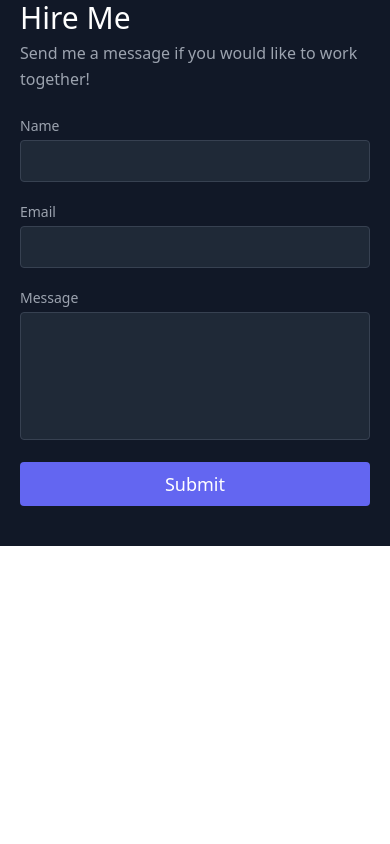
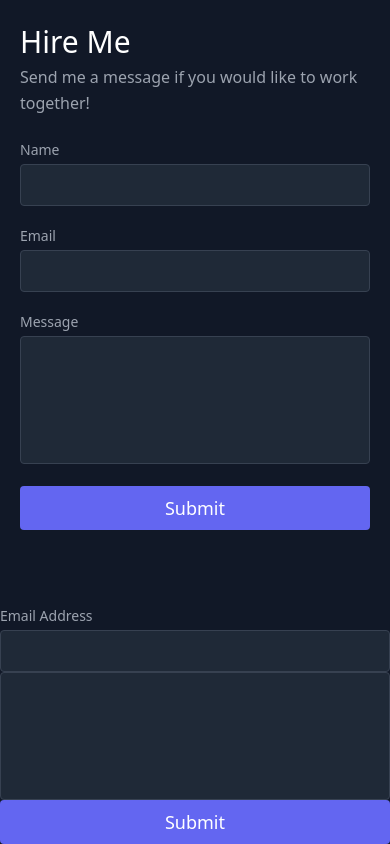
Before and after one commit to mooreFL/React-Portfolio-2, a React (Create React App) app in the folder my-portfolio/: page / in a window 390 px wide. Shown: the part 4994-5838 px from the top of the page. Before the commit the page ends 5540 px from the top, so only its background shows below. Built offline with nearby package versions, Linux system fonts and the light colour scheme.

Commit message:
added formspree to contactform

```diff
--- a/my-portfolio/package.json
+++ b/my-portfolio/package.json
@@ -4,6 +4,7 @@
   "private": true,
   "dependencies": {
     "@craco/craco": "^5.9.0",
+    "@formspree/react": "^2.2.3",
     "@heroicons/react": "^1.0.1",
     "react": "^17.0.2",
     "react-dom": "^17.0.2",
--- a/my-portfolio/public/index.html
+++ b/my-portfolio/public/index.html
@@ -25,6 +25,11 @@
       Learn how to configure a non-root public URL by running `npm run build`.
     -->
     <title>My Portfolio</title>
+    <style>
+      ::-webkit-scrollbar{
+        display: none;
+    }
+    </style>
   </head>
   <body>
 
--- a/my-portfolio/src/App.js
+++ b/my-portfolio/src/App.js
@@ -2,10 +2,12 @@
 import React from "react";
 import About from "./components.js/About";
 import Contact from "./components.js/Contact";
+import ContactForm from "./components.js/Contactform";
 import Navbar from "./components.js/Navbar";
 import Projects from "./components.js/Projects";
 import Skills from "./components.js/Skills";
 import Testimonials from "./components.js/Testimonials";
+
 
 export default function App() {
   return (
@@ -15,7 +17,8 @@
       <Projects />
       <Skills />
       <Testimonials />
-      <Contact />
+      // <Contact />
+      <ContactForm />
     </main>
   );
 }
--- a/my-portfolio/src/components.js/Contact.js
+++ b/my-portfolio/src/components.js/Contact.js
@@ -1,28 +1,17 @@
 import React from "react";
+import { useForm, ValidationError } from '@formspree/react';
+import ContactForm from "./Contactform";
 
 export default function Contact() {
-  const [name, setName] = React.useState("");
-  const [email, setEmail] = React.useState("");
-  const [message, setMessage] = React.useState("");
+  const [state, handleSubmit] = useForm("xnqlbrea");
 
-  function encode(data) {
-    return Object.keys(data)
-      .map(
-        (key) => encodeURIComponent(key) + "=" + encodeURIComponent(data[key])
-      )
-      .join("&");
-  }
-
-  function handleSubmit(e) {
-    e.preventDefault();
-    fetch("/", {
-      method: "POST",
-      headers: { "Content-Type": "application/x-www-form-urlencoded" },
-      body: encode({ "form-name": "contact", name, email, message }),
-    })
-      .then(() => alert("Message sent!"))
-      .catch((error) => alert(error));
-  }
+  // function encode(data) {
+  //   return Object.keys(data)
+  //     .map(
+  //       (key) => encodeURIComponent(key) + "=" + encodeURIComponent(data[key])
+  //     )
+  //     .join("&");
+  // }
 
   return (
     <section id="contact" className="relative">
@@ -63,10 +52,15 @@
             </div>
           </div>
         </div>
+
+
+
+
+
+
         <form
           netlify
           name="contact"
-          onSubmit={handleSubmit}
           className="lg:w-1/3 md:w-1/2 flex flex-col md:ml-auto w-full md:py-8 mt-8 md:mt-0"
         >
           <h2 className="text-white sm:text-4xl text-3xl mb-1 font-medium title-font">
@@ -84,7 +78,6 @@
               id="name"
               name="name"
               className="w-full bg-gray-800 rounded border border-gray-700 focus:border-indigo-500 focus:ring-2 focus:ring-indigo-900 text-base outline-none text-gray-100 py-1 px-3 leading-8 transition-colors duration-200 ease-in-out"
-              onChange={(e) => setName(e.target.value)}
             />
           </div>
           <div className="relative mb-4">
@@ -96,7 +89,6 @@
               id="email"
               name="email"
               className="w-full bg-gray-800 rounded border border-gray-700 focus:border-indigo-500 focus:ring-2 focus:ring-indigo-900 text-base outline-none text-gray-100 py-1 px-3 leading-8 transition-colors duration-200 ease-in-out"
-              onChange={(e) => setEmail(e.target.value)}
             />
           </div>
           <div className="relative mb-4">
@@ -110,7 +102,6 @@
               id="message"
               name="message"
               className="w-full bg-gray-800 rounded border border-gray-700 focus:border-indigo-500 focus:ring-2 focus:ring-indigo-900 h-32 text-base outline-none text-gray-100 py-1 px-3 resize-none leading-6 transition-colors duration-200 ease-in-out"
-              onChange={(e) => setMessage(e.target.value)}
             />
           </div>
           <button
@@ -120,6 +111,12 @@
             Submit
           </button>
         </form>
+
+
+
+
+
+
       </div>
     </section>
   );
--- /dev/null
+++ b/my-portfolio/src/components.js/Contactform.js
@@ -0,0 +1,44 @@
+import React from "react";
+import { useForm, ValidationError } from "@formspree/react";
+
+export default function ContactForm() {
+  const [state, handleSubmit] = useForm("xnqlbrea");
+  if (state.succeeded) {
+    return <p>Thanks for joining!</p>;
+  }
+  return (
+
+    <form
+      netlify
+      name="contact"
+      className="lg:w-1/3 md:w-1/2 flex flex-col md:ml-auto w-full md:py-8 mt-8 md:mt-0"
+      onSubmit={handleSubmit}
+      action="https://formspree.io/f/xnqlbrea"
+      method="POST"
+    >
+      <label htmlFor="email" className="leading-7 text-sm text-gray-400">
+        Email Address
+      </label>
+      <input
+        id="email"
+        type="email"
+        name="email"
+        className="w-full bg-gray-800 rounded border border-gray-700 focus:border-indigo-500 focus:ring-2 focus:ring-indigo-900 text-base outline-none text-gray-100 py-1 px-3 leading-8 transition-colors duration-200 ease-in-out"
+      />
+      <ValidationError prefix="Email" field="email" errors={state.errors} />
+      <textarea
+        id="message"
+        name="message"
+        className="w-full bg-gray-800 rounded border border-gray-700 focus:border-indigo-500 focus:ring-2 focus:ring-indigo-900 h-32 text-base outline-none text-gray-100 py-1 px-3 resize-none leading-6 transition-colors duration-200 ease-in-out"
+      />
+      <ValidationError prefix="Message" field="message" errors={state.errors} />
+      <button
+        type="submit"
+        className="text-white bg-indigo-500 border-0 py-2 px-6 focus:outline-none hover:bg-indigo-600 rounded text-lg"
+        disabled={state.submitting}
+      >
+        Submit
+      </button>
+    </form>
+  );
+}
```
Also changed, not shown: 1 other file (tests, documents, lock files or other folders).
